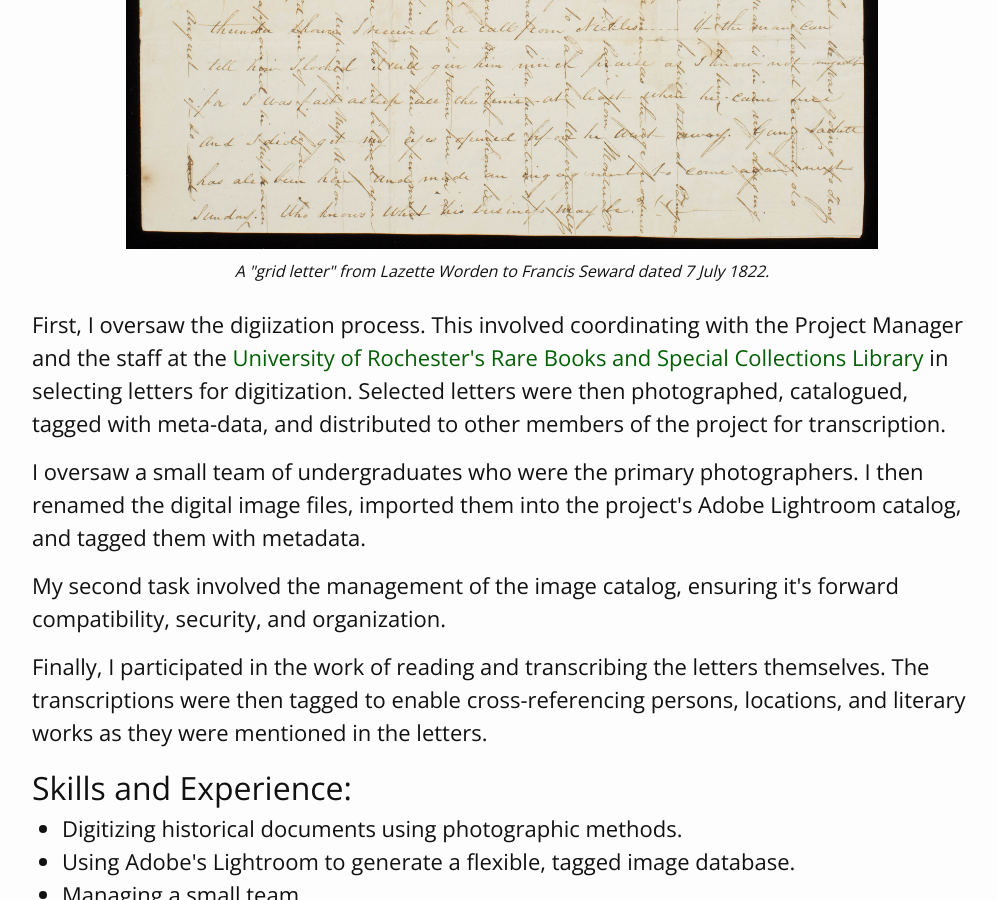
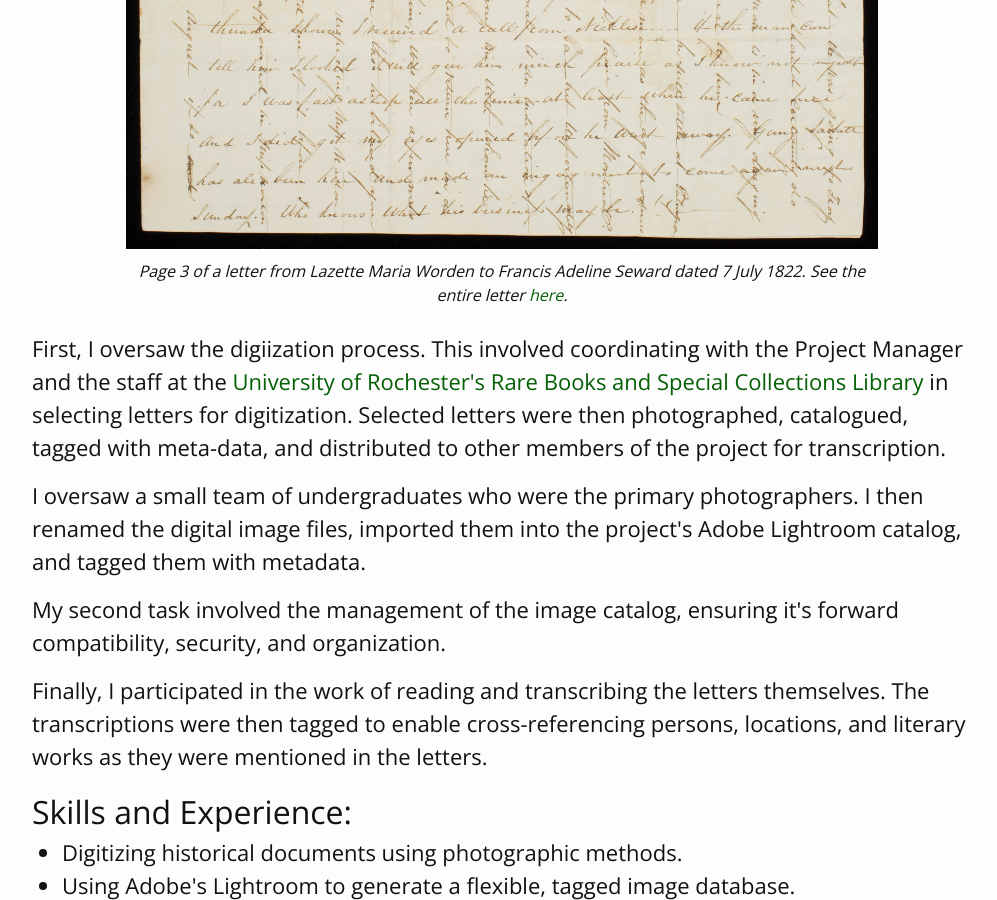
Before and after one commit to ndsmith/ndsmith.github.io, a Jekyll site: the page built from research/digital/projects/seward.html, in a window 1280 px wide and 900 px high, scrolled down 1265 px. Shown: the whole window, without its empty margins (138-1135 px from the left). Built offline with Jekyll 4.4.1, drawn with Linux system fonts in a browser that asks for light colours.

Commit message:
Updated links on Seward Project page
Updated links on Seward Project page

```diff
--- a/research/digital/projects/seward.html
+++ b/research/digital/projects/seward.html
@@ -3,7 +3,7 @@
 title: Seward Family Digital Archive
 permalink: research/dhportfolio/seward
 ---
-<p class="body">In 2015, I had the priviledge of working on the <a href="https://www.sewardproject.org"> Seward Family Digital Archive</a>. This project, spearheaded by <a href="">Prof. Thomas Slaughter</a>, seeks to digitize and transcribe the extensive correspondence of the Seward family. The most famous Seward, William Henry, served President Abraham Lincoln as Secretary of State. </p>
+<p class="body">In 2015, I had the priviledge of working on the <a href="https://www.sewardproject.org"> Seward Family Digital Archive</a>. This project, spearheaded by <a href="https://www.sas.rochester.edu/his/people/faculty/slaughter_thomas/index.html" target="blank">Prof. Thomas Slaughter</a>, seeks to digitize and transcribe the extensive correspondence of the Seward family. The most famous Seward, William Henry, served President Abraham Lincoln as Secretary of State. </p>
 
 <p class="body">During my time with the projct, I served as the Data Manager. The role involved three main tasks.</p>
 
@@ -11,15 +11,13 @@
 
 
 <div class="post-image-container-large">
-    <a href="https://www.sewardproject.org" target="blank">
-        <img class="post-image" src="/items/18220707LMW_FMS1_p3.jpg" alt=""/>
-    </a>
-    <p>A "grid letter" from Lazette Worden to Francis Seward dated 7 July 1822.</p>
+    <img class="post-image" src="/items/18220707LMW_FMS1_p3.jpg" alt=""/>
+    <p>Page 3 of a letter from Lazette Maria Worden to Francis Adeline Seward dated 7 July 1822. See the entire letter <a href="https://www.sewardproject.org/18220519LMW_FMS1" target="blank">here</a>.</p>
 </div>
 
 
 
-<p class="body"> First, I oversaw the digiization process. This involved coordinating with the Project Manager and the staff at the <a href=""> University of Rochester's Rare Books and Special Collections Library</a> in selecting letters for digitization. Selected letters were then photographed, catalogued, tagged with meta-data, and distributed to other members of the project for transcription.</p>
+<p class="body"> First, I oversaw the digiization process. This involved coordinating with the Project Manager and the staff at the <a href="https://www.library.rochester.edu/rbscp" target="blank"> University of Rochester's Rare Books and Special Collections Library</a> in selecting letters for digitization. Selected letters were then photographed, catalogued, tagged with meta-data, and distributed to other members of the project for transcription.</p>
 
 <p class="body"> I oversaw a small team of undergraduates who were the primary photographers. I then renamed the digital image files, imported them into the project's Adobe Lightroom catalog, and tagged them with metadata. </p>
 
```
